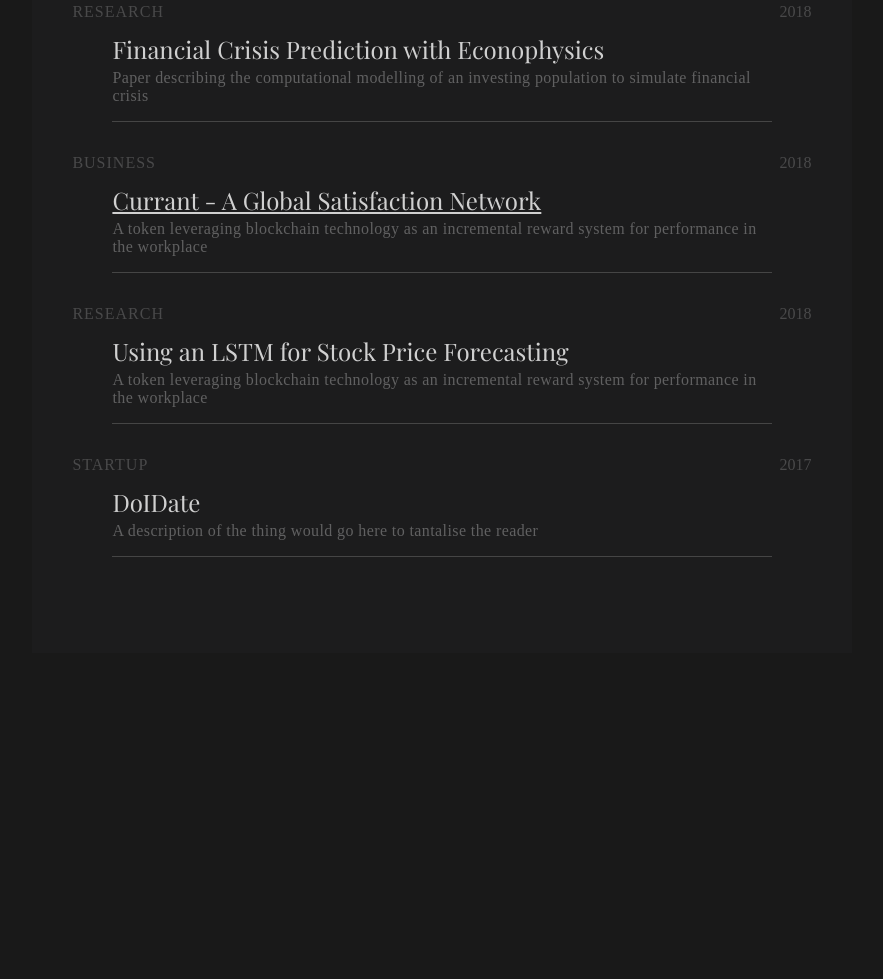
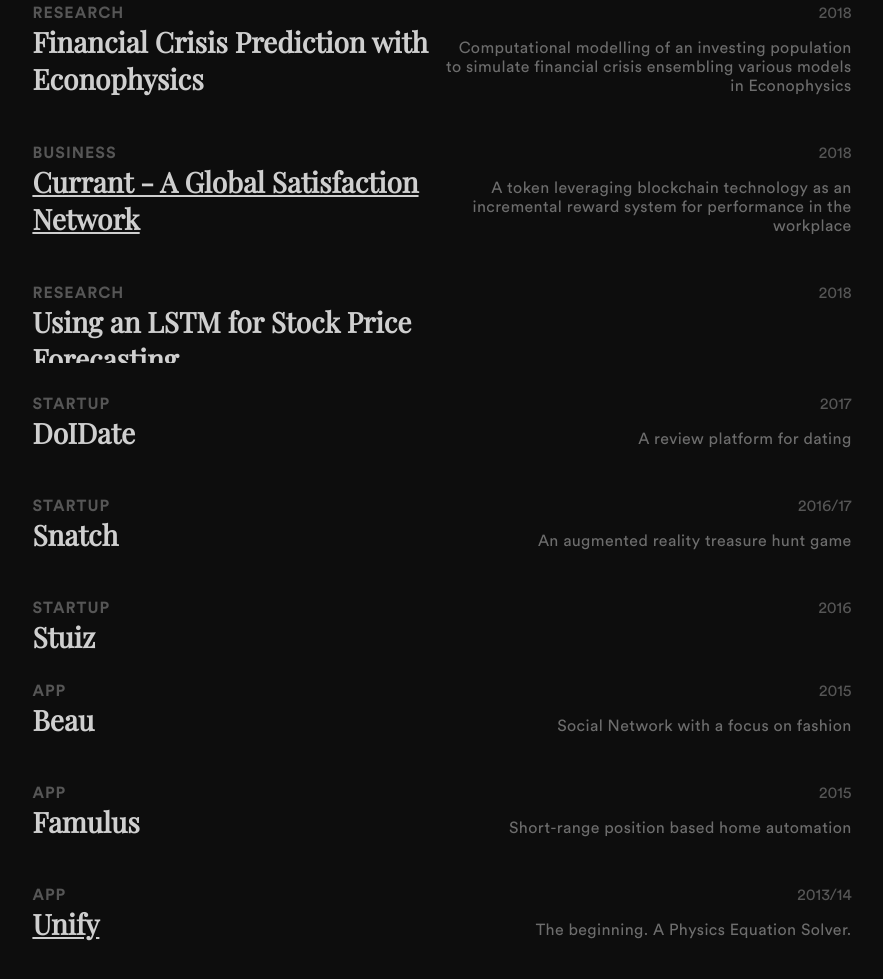
Before and after one commit to azharj96/azharj96.github.io, a plain HTML site: page index.html in a window 1280 px wide. Shown: the part 311-1290 px from the top of the page, without its empty margins (198-1081 px from the left). Before the commit the page ends 964 px from the top, so only its background shows below. Drawn offline with Linux system fonts and the light colour scheme; a web font is replaced by a local one.

Commit message:
New design

```diff
--- a/assets/script.js
+++ b/assets/script.js
@@ -8,13 +8,16 @@ items.innerHTML = data.items.map(function (item) {
     ? `<h2 class="title"><a href="${item.url}">${item.title}</a></h2>`
     : `<h2 class="title">${item.title}</h2>`;
   return `<div class="item">
+
     <div class="meta">
       <div class="category"><span>${item.category}</span></div>
       <div class="date"><span>${item.date}</span></div>
     </div>
+
     <div class="content">
       ${title}
       <p class="summary">${item.summary}</p>
     </div>
+    <div class="block"></div>
   </div>`;
 }).join('');
--- a/assets/style.css
+++ b/assets/style.css
@@ -1,13 +1,13 @@
 @font-face {
-  font-family: 'Gill Sans';
+  font-family: 'Circular';
   font-weight: normal;
-  src: url('GillSans.ttf');
+  src: url('circular-book.otf');
 }
 
 @font-face {
-  font-family: 'Gill Sans';
-  font-weight: lighter;
-  src: url('GillSans.ttf');
+  font-family: 'Circular';
+  font-weight: bold;
+  src: url('circular-bold.otf');
 }
 
 @font-face {
@@ -22,17 +22,17 @@ html {
 
 body {
   margin: 0;
-  font-family: 'Gill Sans';
-  background: #191919;
+  font-family: 'Circular';
+  background: #0D0D0D;
 }
 
 #wrapper {
-  margin: 0;
-  background: #1C1C1D;
+  margin: 4em;
+/*  background: #1C1C1D;*/
 }
 
 #main {
-  padding: 4em 2.5em;
+  padding: 4em 0em;
 }
 
 #logo {
@@ -41,14 +41,15 @@ body {
 
 #logo, #logo img {
   width: 8em;
-  opacity: 0.7;
+  opacity: 0.8;
 }
 
 #contact {
-  width: 100%;
+  width: 20%;
   margin: 3em 0 2em 0;
   padding: 0.5em 0;
   text-align: center;
+  margin-left: auto;
   border-radius: 5px;
   text-transform: uppercase;
   background: #141414;
@@ -68,12 +69,14 @@ body {
 #items .item .meta {
   display: flex;
   overflow: hidden;
-  color: rgba(255, 255, 255, 0.2);
+  color: rgba(255, 255, 255, 0.3);
+  font-family: 'Circular'
 }
 
 #items .item .meta .category {
   text-transform: uppercase;
   letter-spacing: 1px;
+  font-weight: bold;
 }
 
 #items .item .meta .date {
@@ -81,20 +84,33 @@ body {
 }
 
 #items .item .content {
-  margin: 0 2.5em;
-  border-bottom: 1px solid #454545;
+  display: flex;
+  overflow: hidden;
 }
 
 #items .item .content h2.title, #items .item .content h2.title a {
-  margin: 0.5em 0 -0.5em 0;
+  margin: 0em 0 -0.5em 0;
   font-family: 'Playfair Display';
-  font-weight: lighter;
+  font-weight: bold;
+  font-size: 28px;
+  width: 50%;
   color: rgba(228, 228, 228, 0.9);
 }
 
 #items .item .content p.summary {
-  color: rgba(255, 255, 255, 0.3);
+  color: rgba(255, 255, 255, 0.4);
   letter-spacing: 0.4px;
+  width: 50%;
+  text-align: right;
+  margin-left: auto;
+}
+
+#items .item .block {
+    display: flex;
+    overflow: hidden;
+    background: #1B1B1B;
+    width: 100%;
+    margin-left: auto;
 }
 
 /* Desktops */
--- a/data.js
+++ b/data.js
@@ -1,14 +1,14 @@
 let data = {
   contact: {
     text: 'Contact',
-    url: 'mailto:azharj96@gmail.com'
+    url: 'mailto:contact@azharjamal.com'
   },
   items: [
     {
       category: 'Research',
       date: '2018',
       title: 'Financial Crisis Prediction with Econophysics',
-      summary: 'Paper describing the computational modelling of an investing population to simulate financial crisis',
+      summary: 'Computational modelling of an investing population to simulate financial crisis ensembling various models in Econophysics',
       url: undefined
     },
     {
@@ -22,15 +22,51 @@ let data = {
       category: 'Research',
       date: '2018',
       title: 'Using an LSTM for Stock Price Forecasting',
-      summary: 'A token leveraging blockchain technology as an incremental reward system for performance in the workplace',
+      summary: '',
       url: undefined
     },
     {
       category: 'Startup',
       date: '2017',
       title: 'DoIDate',
-      summary: 'A description of the thing would go here to tantalise the reader',
+      summary: 'A review platform for dating',
       url: undefined
+    },
+    {
+      category: 'Startup',
+      date: '2016/17',
+      title: 'Snatch',
+      summary: 'An augmented reality treasure hunt game',
+      url: undefined
+    },
+    {
+      category: 'Startup',
+      date: '2016',
+      title: 'Stuiz',
+      summary: '',
+      url: 'http://blogs.bath.ac.uk/keithbrown/2016/09/13/stuiz/'
+    },
+    {
+      category: 'App',
+      date: '2015',
+      title: 'Beau',
+      summary: 'Social Network with a focus on fashion',
+      url: undefined
+    },
+    {
+      category: 'App',
+      date: '2015',
+      title: 'Famulus',
+      summary: 'Short-range position based home automation',
+      url: undefined
+    },
+    {
+      category: 'App',
+      date: '2013/14',
+      title: 'Unify',
+      summary: 'The beginning. A Physics Equation Solver.',
+      url: 'https://play.google.com/store/apps/details?id=com.azharj.unify'
     }
+
   ]
 };
--- a/index.html
+++ b/index.html
@@ -21,7 +21,7 @@
     <div id="wrapper">
       <div id="main">
         <div id="logo">
-          <img alt="Logo" src="assets/logo.png" />
+          <img alt="Logo" src="assets/logo_white.png" />
         </div>
         <div id="contact"></div>
         <div id="items"></div>
```
Also changed, not shown: assets/circular-bold.otf (added), assets/circular-book.otf (added), assets/logo_white.png (added).
